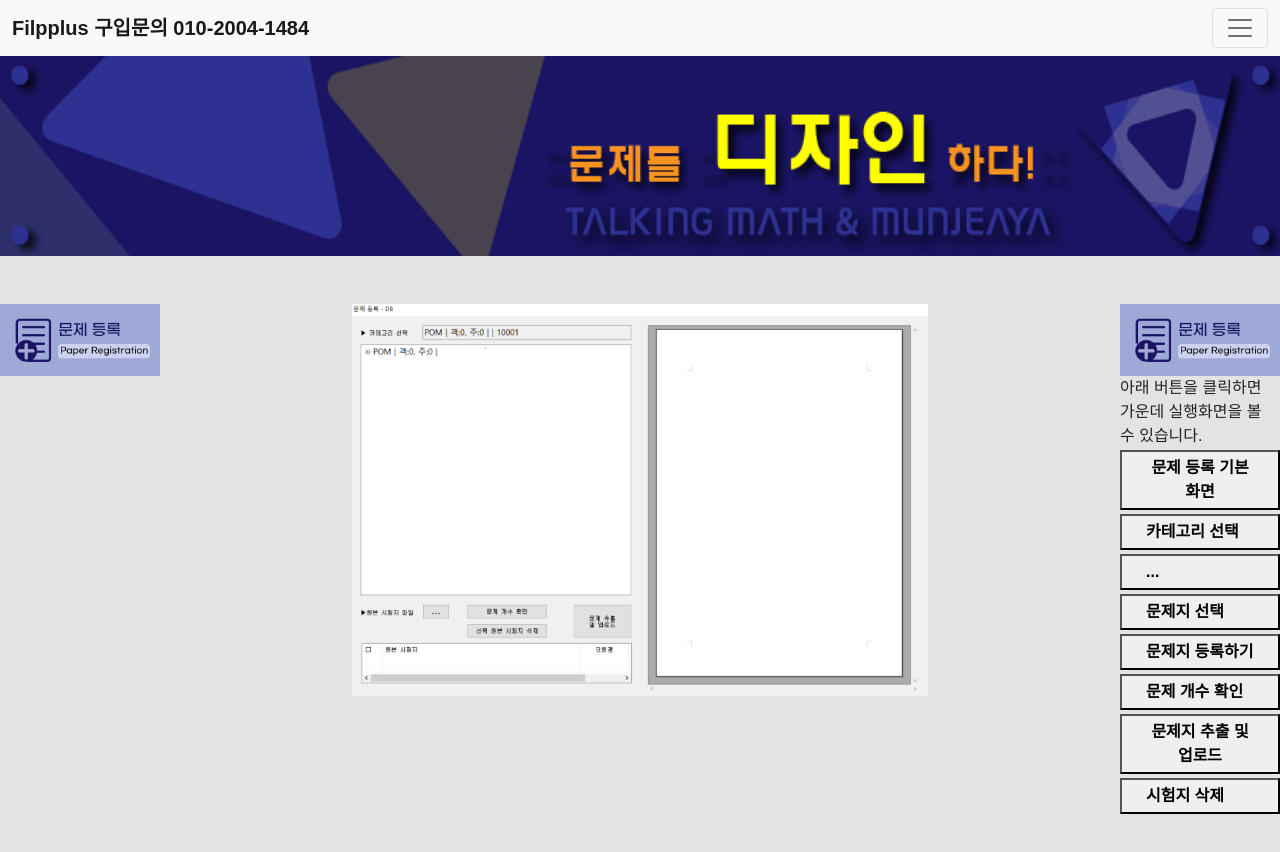
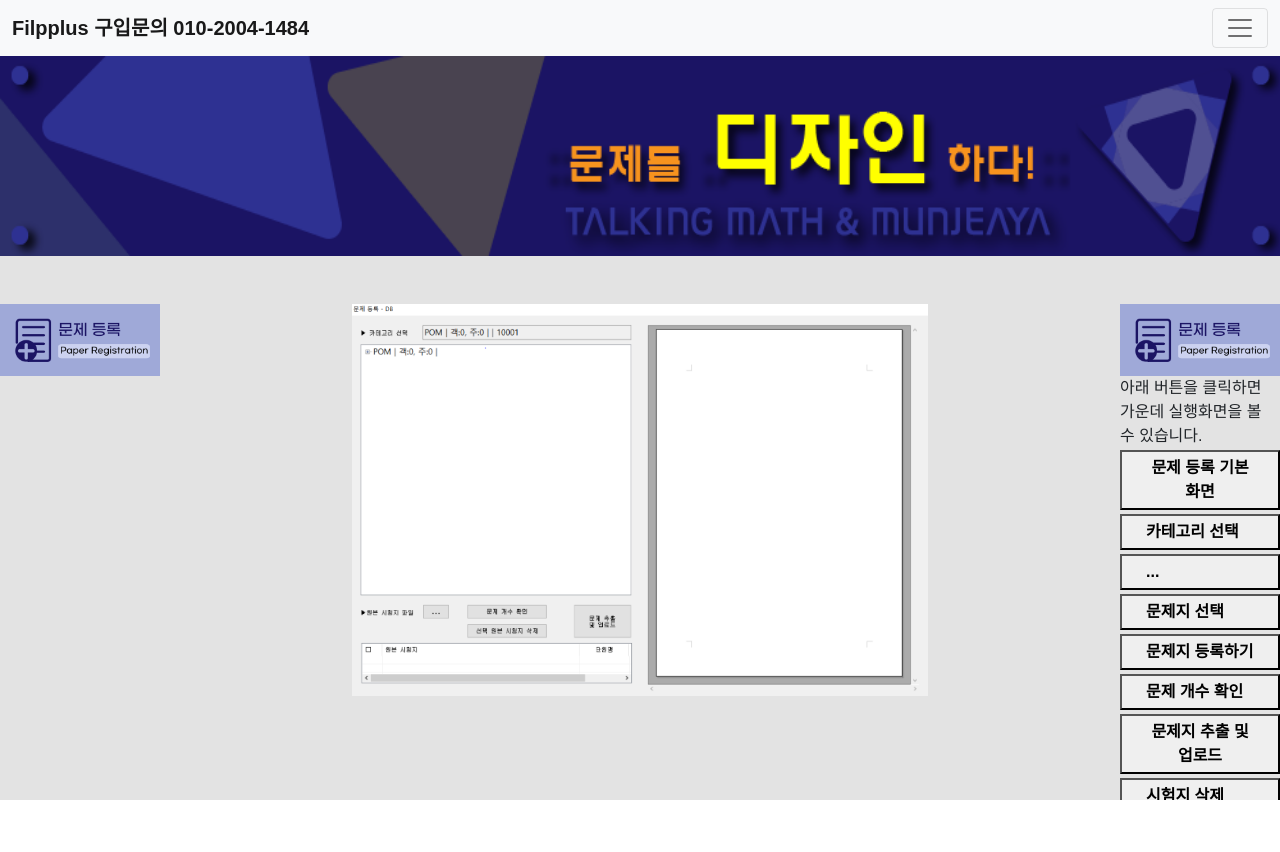
Before and after one commit to zxver1000/MunJeaYa, a React (Create React App) app: page /#/PaperRegistration in a window 1280 px wide. Shown: the top 852 px of the page. After the commit the page ends 800 px from the top, so only its background shows below. Built offline with nearby package versions, Linux system fonts and the light colour scheme.

Commit message:
스타일 수정

```diff
--- a/public/index.html
+++ b/public/index.html
@@ -33,7 +33,7 @@
     <title>MunJeaYa</title>
   </head>
   <body>
-    <div id="root"></div>
+    <div id="root" style="height: 100vh; overflow: hidden"></div>
     <!--
       This HTML file is a template.
       If you open it directly in the browser, you will see an empty page.
--- a/src/App.js
+++ b/src/App.js
@@ -83,14 +83,14 @@ function 상단바() {
 var 로고온 = false;
 function App() {
   return (
-    <div>
+    <div className="background">
       <Route exact path="/">
         <Logins />
       </Route>
 
       {상단바()}
 
-      <div className="background">
+      <div>
         <Link to="/main">
           <img className="main-background" src={mainlog} />
         </Link>
--- a/src/style/App.css
+++ b/src/style/App.css
@@ -15,7 +15,7 @@
 
 .background {
   width: 100%;
-  height: 1020px;
+  height: 100vh;
   background-color: rgba(192, 192, 192, 0.438);
 }
 .row {
--- a/src/style/coursemanage.scss
+++ b/src/style/coursemanage.scss
@@ -22,7 +22,7 @@
     align-items: center;
     width: 60%;
     .image {
-      width: 100%;
+      width: 80%;
     }
     .summary {
       margin: 1.25em 0em;
--- a/src/style/treemanage.scss
+++ b/src/style/treemanage.scss
@@ -22,7 +22,7 @@
     align-items: center;
     width: 60%;
     .image {
-      width: 100%;
+      width: 80%;
     }
     .summary {
       margin: 1.25em 0em;
```
